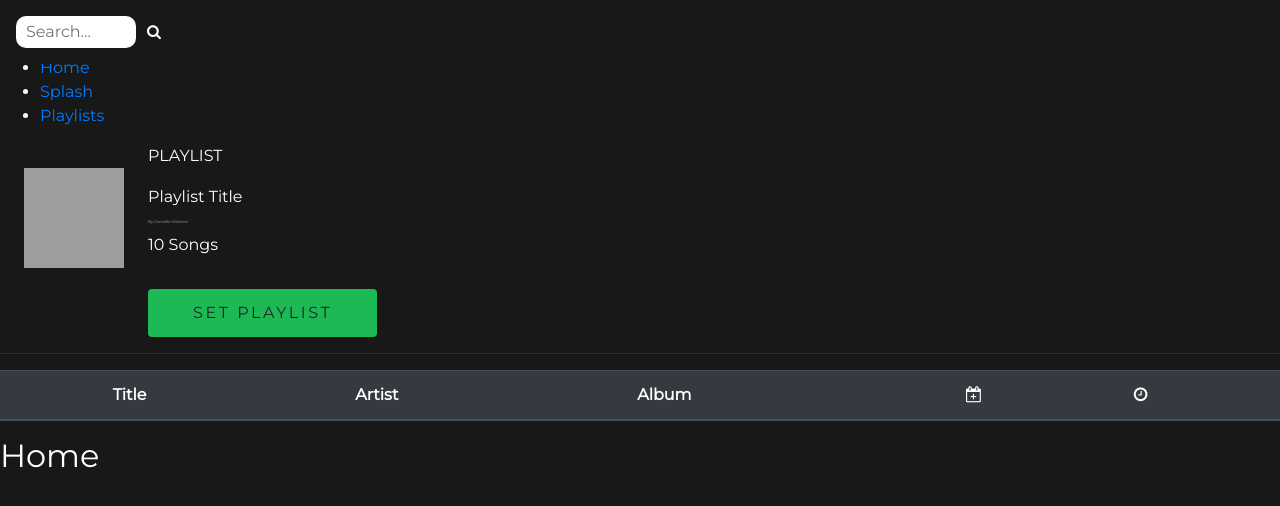
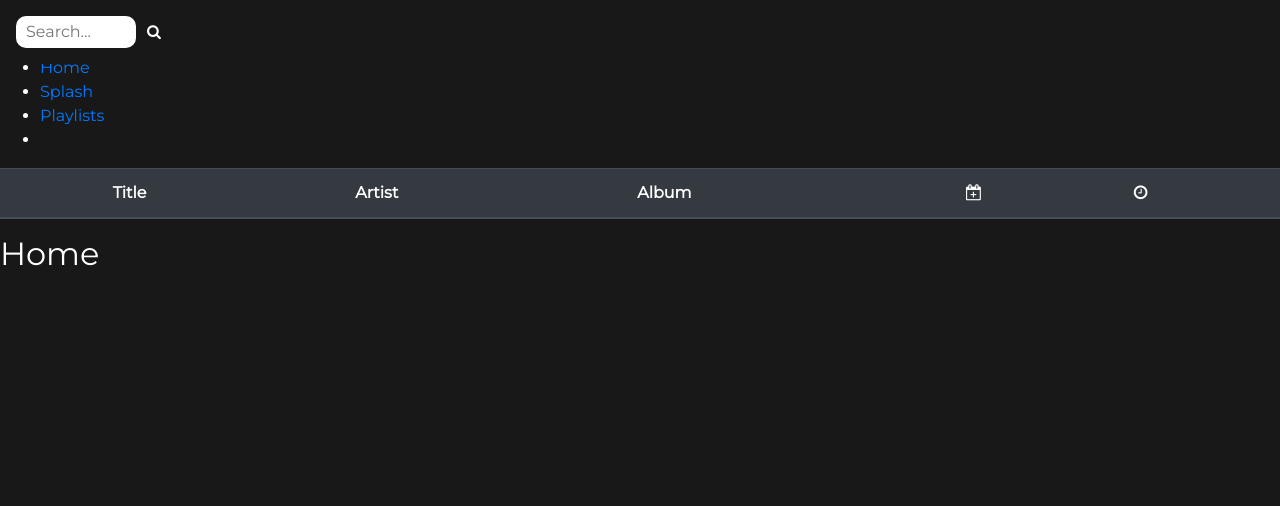
Before and after one commit to amandaungco/react-jukebox, a React (Create React App) app: page / in a window 1280 px wide. Shown: the top 506 px of the page. Built offline with nearby package versions, Linux system fonts and the light colour scheme; grey boxes are pictures that could not be loaded.

Commit message:
Set the playlist functionality

```diff
--- a/src/App.js
+++ b/src/App.js
@@ -21,10 +21,12 @@ class App extends Component {
     super(props);
 
     this.state = {
+      currentPlaylist: '',
       songList: [],
       playlistList: [],
       playlistSongs: [],
       viewType: '',
+      roomCode:'',
     };
 
   }
@@ -74,16 +76,17 @@ class App extends Component {
     }
       )
       .then((response) => {
-        console.log(response.data.items);
         const songs = response.data.items.map((song) => {
             return { ...song.track }
           });
-
         this.setState({
+          currentPlaylist: {...playlist},
           playlistSongs: songs,
           playlistList: [],
           songList: [],
         });
+        console.log('was the state set?');
+        console.log(this.state.currentPlaylist);
       })
       .catch((error) => {
         this.setState({
@@ -91,6 +94,33 @@ class App extends Component {
         });
       });
   }
+
+  setPlaylist = (playlist) => {
+    axios.post(URL + "playlist_save/",
+      {
+        playlistId: playlist.id, // value.q,
+      }  ,
+      {
+      withCredentials: true,
+      headers: {'X-spotify-token': window.access_token,
+                'Content-Type': 'application/json'},
+      }
+      )
+      .then((response) => {
+        const playlistDB = response.data
+        this.setState({
+          roomCode: playlistDB.room_code,
+        });
+
+      })
+      .catch((error) => {
+        this.setState({
+          errorMessage: error.message,
+        });
+      });
+  }
+
+
 
 
   render() {
@@ -120,8 +150,12 @@ class App extends Component {
             <li>
               <Link to="/playlist/">Playlists</Link>
             </li>
+            <li>
+              {this.state.roomCode}
+            </li>
           </ul>
-            <MainSection2 viewType= {'playlist'}/>
+            {console.log(typeof(this.state.currentPlaylist))}
+            {typeof(this.state.currentPlaylist) !== 'object' ? (null) : (<MainSection2 playlist={this.state.currentPlaylist} setPlaylist = {(playlist) => this.setPlaylist(playlist)} />)}
            {this.state.songList.length === 0 ? (null): (<TracksView songs={this.state.songList}/>)}
           <div>
             <TracksView
--- a/src/components/MainSection2.css
+++ b/src/components/MainSection2.css
@@ -72,7 +72,7 @@
     padding: 11px 44px;
 }
 
-.btn {
+button.btn {
     font-size: 11px;
     line-height: 16px;
     letter-spacing: .015em;
@@ -85,7 +85,6 @@
     -webkit-transition-property: all;
     transition-property: all;
     color: #fff;
-    margin-top: 16px;
     display: inline-block;
     margin-bottom: 0;
     text-align: center;
@@ -111,8 +110,8 @@ div.trackList_Header {
     border-bottom: 1px solid hsla(0,0%,100%,.1);
 }
 
-img #playlist-art {
-  height: 100%;
+img.playlist-art {
+  width: 100%;
 }
 /* div.TracklistHeader {
   display:inline-block;
--- a/src/components/MainSection2.js
+++ b/src/components/MainSection2.js
@@ -1,23 +1,28 @@
-import React, { Component } from 'react';
+import React from 'react';
 import PropTypes from 'prop-types';
-import axios from 'axios';
 import './MainSection2.css';
-const URL = "http://127.0.0.1:8000/";
 
 const MainSection2 = props => (
+
       <div className='d-flex flex-row bd-highlight pb-3 mb-3 trackList_Header'>
-          <div className='p-4'>
-            <img id='playlist-art'src='https://i.scdn.co/image/760a3356c7be6c1dc2bb26e1f973ad225d61a45f' />
+          <div className='pr-4 pl-4'>
+            <img className='playlist-art'src={props.playlist.images[0].url} alt="" />
           </div>
-          <div>
+          <div className='pr-4'>
             <p className='playlist-text'>PLAYLIST</p>
-            <h3 className='header-title'>Playlist Title</h3>
-            <p className='created-by'>By <span className='lighter-text'>Danielle Metzner</span></p>
-            <p>10 Songs</p>
-            <button className="btn btn-green">Set Playlist</button>
+            <h3 className='header-title'>{props.playlist.name}</h3>
+            <p className='created-by'>By <span className='lighter-text'>{props.playlist.owner.display_name}</span></p>
+            <p>{props.playlist.tracks.total} Songs</p>
+            <button className="btn btn-green" onClick= {() => props.setPlaylist(props.playlist)}>Set Playlist</button>
           </div>
       </div>
 )
 
+MainSection2.propTypes = {
+  playlist: PropTypes.object,
+  setPlaylist: PropTypes.func,
+
+};
+
 
 export default MainSection2;
--- a/src/components/PlaylistList.css
+++ b/src/components/PlaylistList.css
@@ -1,5 +1,5 @@
 
-img{
+img.playlist-icon {
   width: 100px;
   height: 100px;
 }
--- a/src/components/PlaylistList.js
+++ b/src/components/PlaylistList.js
@@ -21,8 +21,6 @@ class PlaylistList extends Component {
   }
 
   componentDidMount() {
-    console.log("Mounted");
-
     axios.get(URL + "playlists/", {
       withCredentials: true,
       headers: {'X-spotify-token': window.access_token},
@@ -55,7 +53,7 @@ class PlaylistList extends Component {
       return (
         <tr onClick= {() => this.props.getPlaylistSongs(playlist)} key={ playlist.id }>
         { (playlist.images[0] !== undefined) ?
-          <th scope="row"><img src={playlist.images[0].url} alt="Album Artwork"/></th> :
+          <th scope="row"><img src={playlist.images[0].url} alt="Album Artwork" className='playlist-icon'/></th> :
           <th scope="row"></th>
         }
           <td>{ playlist.name }</td>
@@ -76,7 +74,6 @@ class PlaylistList extends Component {
         <h3 className='user-playlist-header'>Playlists</h3>
         {this.state.isReady &&
           <table className="table table-hover table-dark">
-
             <thead>
               <tr>
                 <th scope="col"></th>
@@ -84,23 +81,19 @@ class PlaylistList extends Component {
                 <th scope="col">Tracks</th>
               </tr>
             </thead>
-
             <tbody>
               {this.renderPlaylists()}
             </tbody>
-
           </table>
         }
       </div>
-      // <div>
-      //   {this.state.isReady ? this.renderPlaylists() : <div>Not Ready</div>}
-      // </div>
     );
   }
 }
 
 PlaylistList.propTypes = {
   getPlaylistSongs: PropTypes.func,
+  getPlaylist: PropTypes.func,
 
 };
 
```
Also changed, not shown: src/components/TracksView.js (+6 -5 lines).
